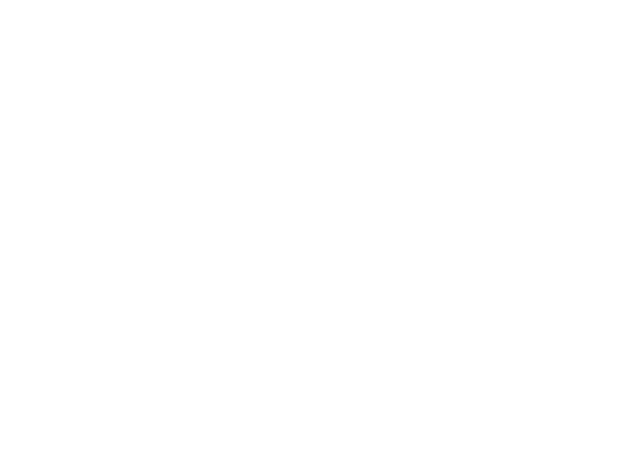
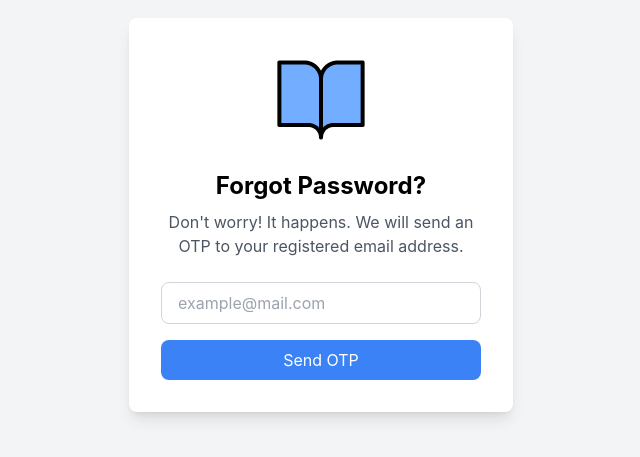
Before and after one commit to michellenikeetha/base_lms, a React (Create React App) app: page /forgot-password in a window 1280 px wide. Before the commit this address had no page. Shown: the part 185-642 px from the top of the page, without its empty margins (319-959 px from the left). Built offline with nearby package versions, Linux system fonts and the light colour scheme.

Commit message:
forgot password

```diff
--- a/src/App.jsx
+++ b/src/App.jsx
@@ -4,6 +4,8 @@
 import LandingPage from "./components/LandingPage";
 import LoginPage from './components/LoginPage';
 import SignUpPage from './components/SignUpPage';
+import ForgotPassword from './components/ForgotPassword';
+
 
 
 function App() {
@@ -13,6 +15,8 @@
         <Route path="/" element={<LandingPage />} />
         <Route path="/login" element={<LoginPage />} />
         <Route path="/sign-up" element={<SignUpPage />} />
+        <Route path="/forgot-password" element={<ForgotPassword />} />
+
       </Routes>
     </Router>
   );
--- /dev/null
+++ b/src/components/ForgotPassword.jsx
@@ -0,0 +1,67 @@
+// components/ForgotPassword.js
+import React, { useState } from 'react';
+import logo from '../assets/logo.png';
+
+const ForgotPassword = () => {
+  const [email, setEmail] = useState('');
+  const [isSubmitted, setIsSubmitted] = useState(false);
+
+  const handleEmailChange = (e) => {
+    setEmail(e.target.value);
+  };
+
+  const handleSubmit = (e) => {
+    e.preventDefault();
+    if (email === "") {
+      alert("Please enter a valid email address.");
+      return;
+    }
+    // Logic to send OTP to the email
+    setIsSubmitted(true);
+    console.log('OTP sent to:', email);
+  };
+
+  return (
+    <div className="min-h-screen flex items-center justify-center bg-gray-100">
+      <div className="bg-white p-8 rounded-lg shadow-lg max-w-sm w-full">
+        <div className="text-center mb-6">
+          <div className="flex justify-center mb-5">
+            <img src={logo} alt="Logo" className="w-15 h-15" />
+          </div>
+          <h1 className="text-2xl font-bold mb-2">Forgot Password?</h1>
+          <p className="text-gray-600">Don't worry! It happens. We will send an OTP to your registered email address.</p>
+        </div>
+
+        {!isSubmitted ? (
+          <form onSubmit={handleSubmit}>
+            <div className="mb-4">
+              <label htmlFor="email" className="sr-only">Email</label>
+              <input
+                type="email"
+                id="email"
+                className="w-full px-4 py-2 border border-gray-300 rounded-lg focus:outline-none focus:border-blue-500"
+                placeholder="example@mail.com"
+                value={email}
+                onChange={handleEmailChange}
+                required
+              />
+            </div>
+
+            <button
+              type="submit"
+              className="w-full bg-blue-500 text-white py-2 rounded-lg hover:bg-blue-600"
+            >
+              Send OTP
+            </button>
+          </form>
+        ) : (
+          <div className="text-center">
+            <p className="text-green-600">An OTP has been sent to {email}.</p>
+          </div>
+        )}
+      </div>
+    </div>
+  );
+};
+
+export default ForgotPassword;
```
